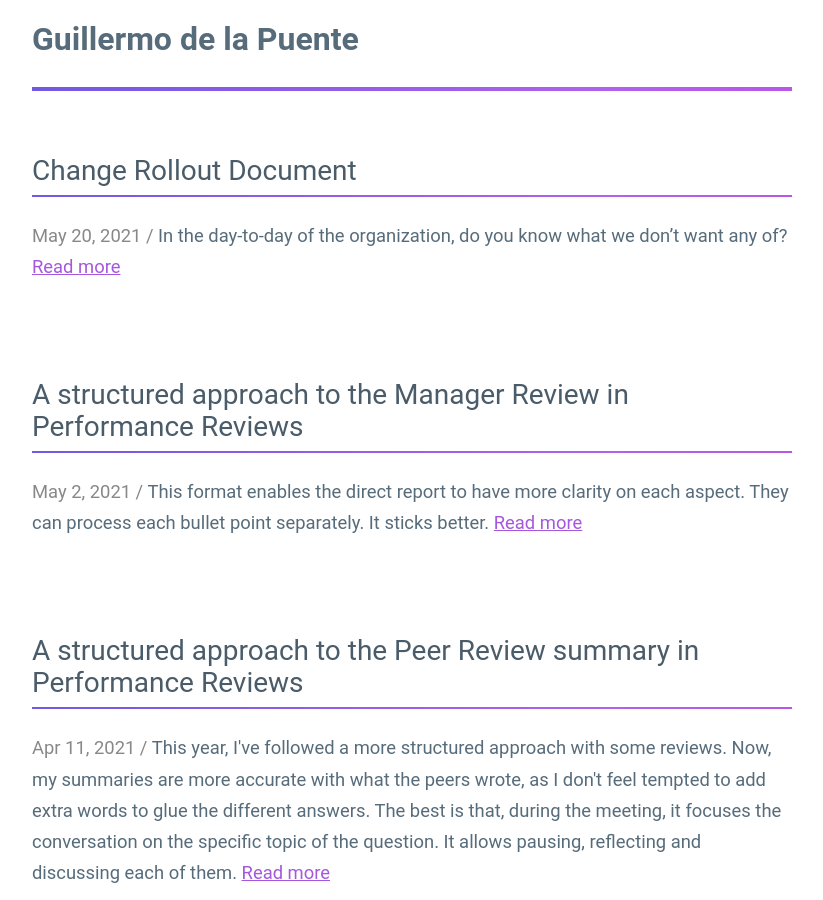
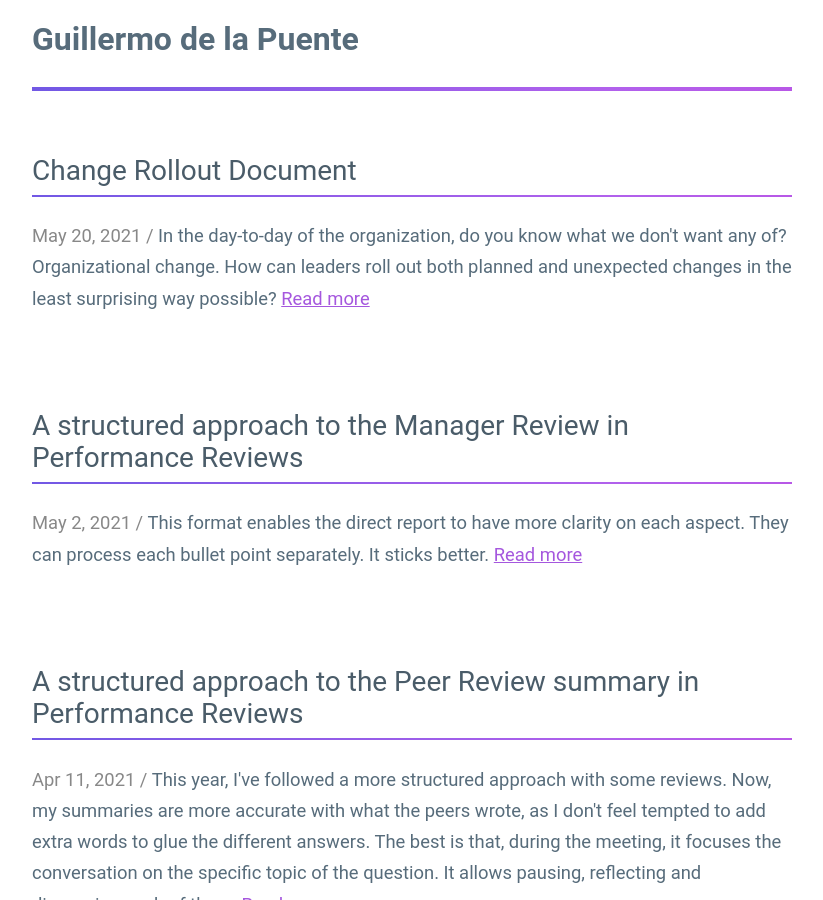
Before and after one commit to guillermodlpa/site, a Jekyll site: the page built from blog.html, in a window 1280 px wide and 900 px high. Shown: the whole window, without its empty margins (228-1051 px from the left). Built offline with Jekyll 4.4.1, drawn with Linux system fonts in a browser that asks for light colours.

Commit message:
Updated Change Rollout Document

```diff
--- a/_posts/2021-05-20-change-rollout-document.markdown
+++ b/_posts/2021-05-20-change-rollout-document.markdown
@@ -1,6 +1,9 @@
 ---
 title: Change Rollout Document
 date: 2021-05-20 20:48:00 Z
+excerpt: In the day-to-day of the organization, do you know what we don't want any
+  of? Organizational change. How can leaders roll out both planned and unexpected
+  changes in the least surprising way possible?
 ---
 
 In the day-to-day of the organization, do you know what we don't want any of?
@@ -15,7 +18,7 @@ Surprise changes lead to uncertainty. Uncertainty leads to anxiety. Anxiety lead
 
 But **organizational change is necessary, both planned and unexpected**. And as managers, we can't control all changes happening in the team or around the organization. But very often, we managers are directly responsible for creating even more uncertainty by changing things around on a whim.
 
-How can we enable the stability and safety to enable people to produce great work? How can we roll out both planned and unexpected changes in the least surprising way possible? How can we avoid triggering fear and anxiety? And very important: how can we reduce the risk of needing to spend time containing the damage caused by a poorly handled change?
+How can leaders enable the stability and safety to enable people to produce great work? How can we roll out both planned and unexpected changes in the least surprising way possible? How can we avoid triggering fear and anxiety? And very important: how can we reduce the risk of needing to spend time containing the damage caused by a poorly handled change?
 
 Here comes my favorite artifact of 2021, the **Change Rollout Document**. To use it:
 
```
